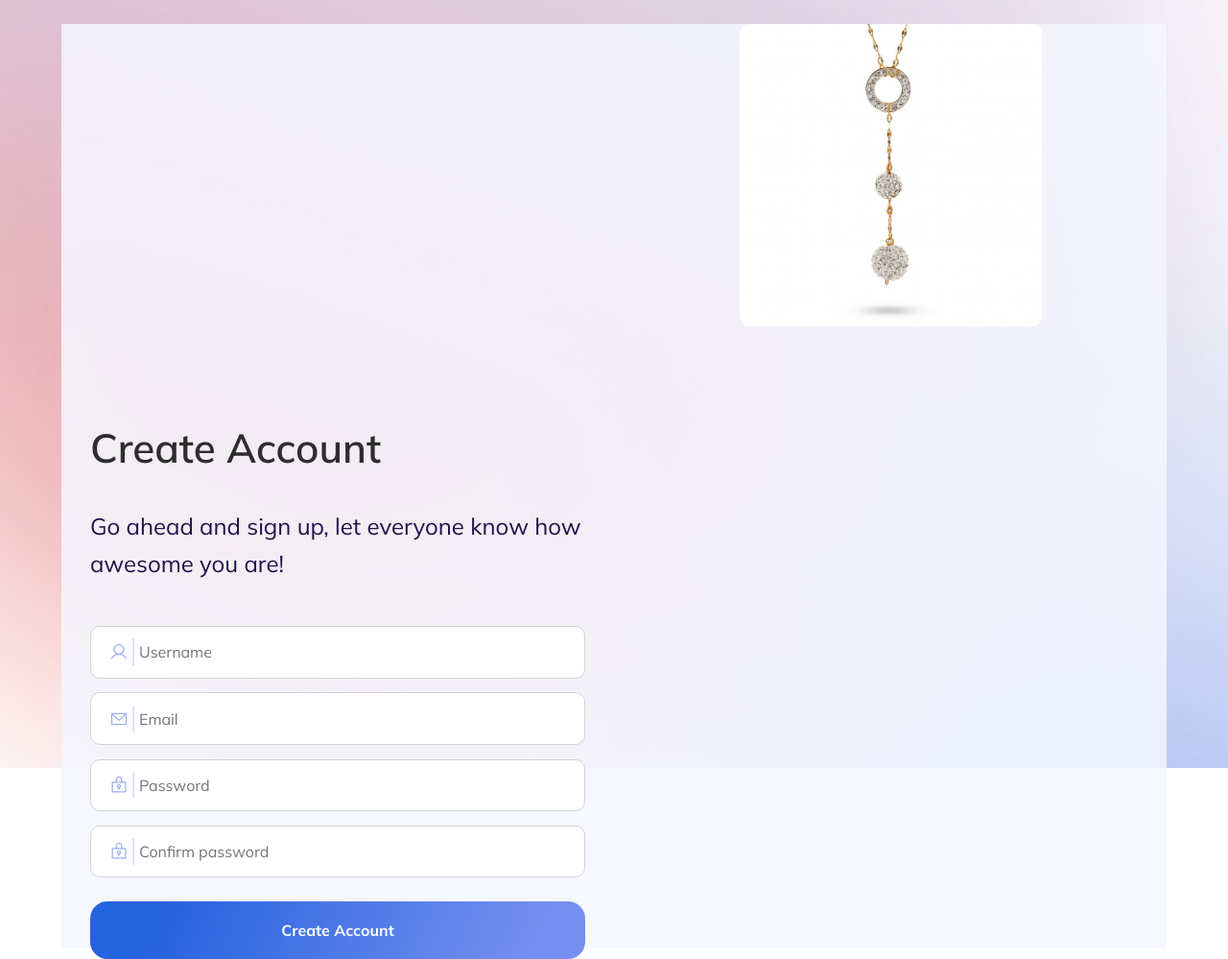
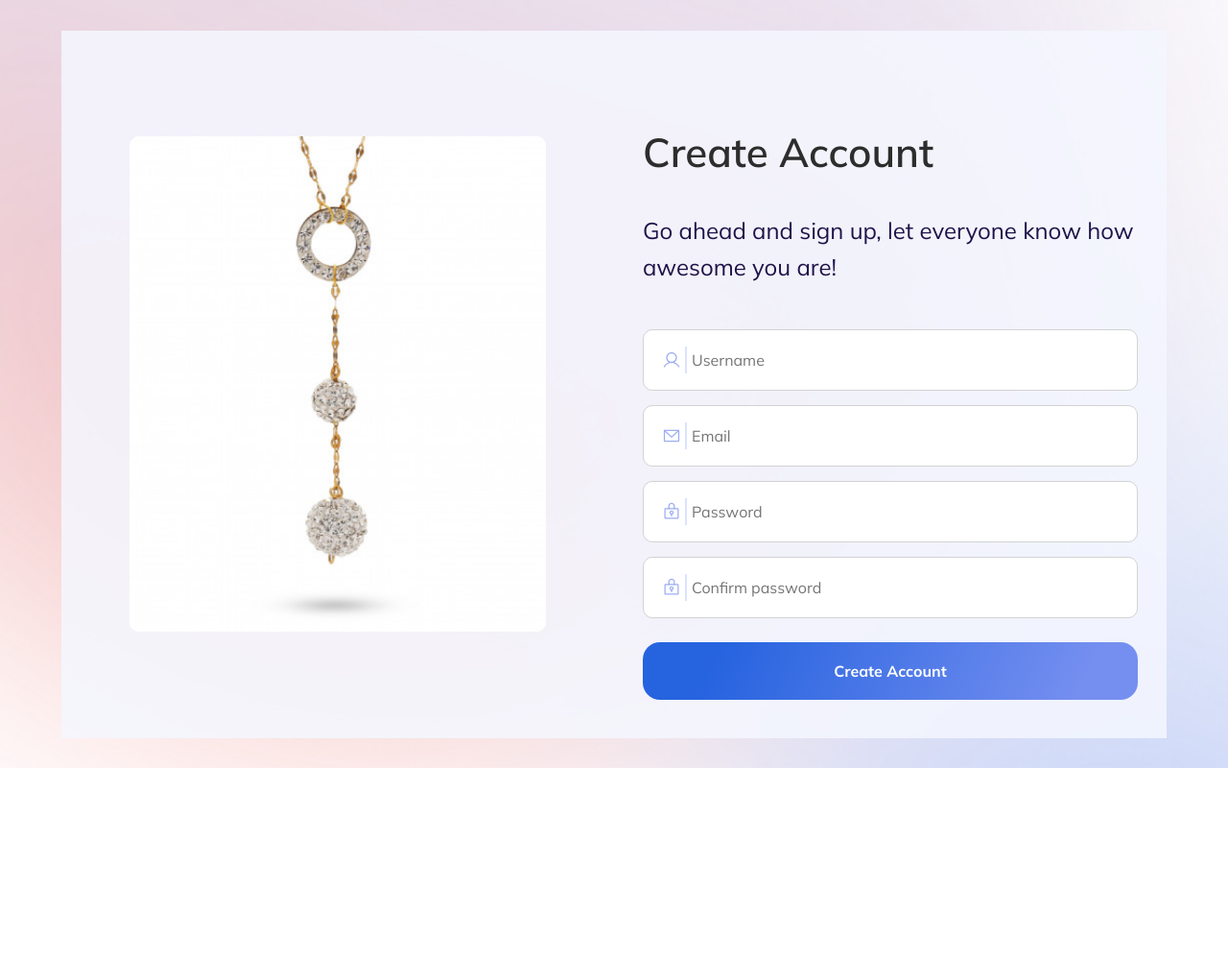
Before and after one commit to ahmed-elsayed-programmer/SignupFlow, a plain HTML site: page register.html in a window 1280 px wide. Shown: the whole page at 96% size. After the commit the page ends 800 px from the top, so only its background shows below. Drawn offline with Linux system fonts and the light colour scheme.

Commit message:
fix some problemes in register page

```diff
--- a/css/index.css
+++ b/css/index.css
@@ -34,7 +34,7 @@ main .hero {
   background-image: url('../images/bg_mobile.png');
   background-size: cover;
   background-position: center;
-  opacity: 0.60; /*Value from 0.0 to 1.0*/
+  opacity: 0.40; /*Value from 0.0 to 1.0*/
 }
 
 
--- a/css/register.css
+++ b/css/register.css
@@ -1,5 +1,13 @@
 main .hero {
   padding: 0;
+}
+
+.content h1 {
+  font-size: 2rem;
+}
+
+.content p {
+  font-size: 1rem;
 }
 
 .forms{
@@ -9,7 +17,7 @@ main .hero {
 }
 
 .forms .input_with_icon{
-  height: 3.4rem;
+  height: 60px;
   margin-top: 10px;
   width: 100%;
   position: relative;
@@ -56,6 +64,10 @@ main .hero {
     width: auto;
   }
 
+  .hero > picture {
+    height: 70%;
+  }
+
   .content {
     text-align: left;
     font-size: 42px;
@@ -72,4 +84,8 @@ main .hero {
     line-height: 38.4px;
     margin-bottom: 20px;
   }
+
+  .forms .input_with_icon {
+    height: 4rem;
+  }
 }
--- a/register.html
+++ b/register.html
@@ -14,10 +14,10 @@
 
 <body>
   <main>
-    <div class="hero register>
+    <div class="hero register">
       <picture>
-        <source media=" (min-width: 1000px)" srcset="images/singup_desktop.png">
-      <img src="./images/singup_mobile.png" alt="">
+        <source media="(min-width: 1000px)" srcset="images/singup_desktop.png">
+        <img src="./images/singup_mobile.png" alt="">
       </picture>
 
       <div class="content">
```
